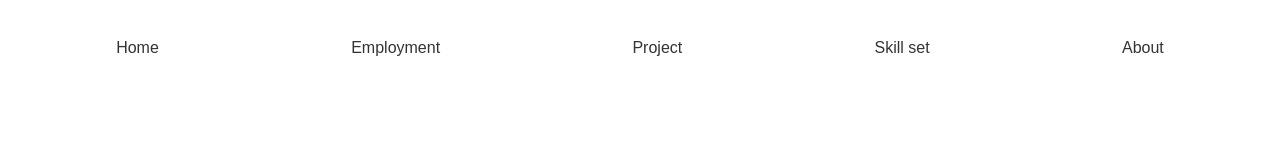
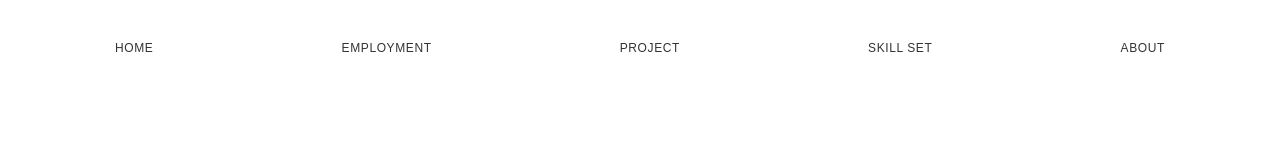
Before and after one commit to roshan-rai/roshan-rai.github.io, a plain HTML site: page employment.html in a window 1280 px wide. Drawn offline with Linux system fonts and the light colour scheme.

Commit message:
Update employment.html

```diff
--- a/employment.html
+++ b/employment.html
@@ -9,7 +9,7 @@
 <body>
     <header>
         <!-- Navigation Bar -->
-        <nav>
+        <nav class="nav-item">
             <ul>
   		<li><a href="/index.html">Home</a></li>
                 <li><a href="/employment.html">Employment</a></li>
```
